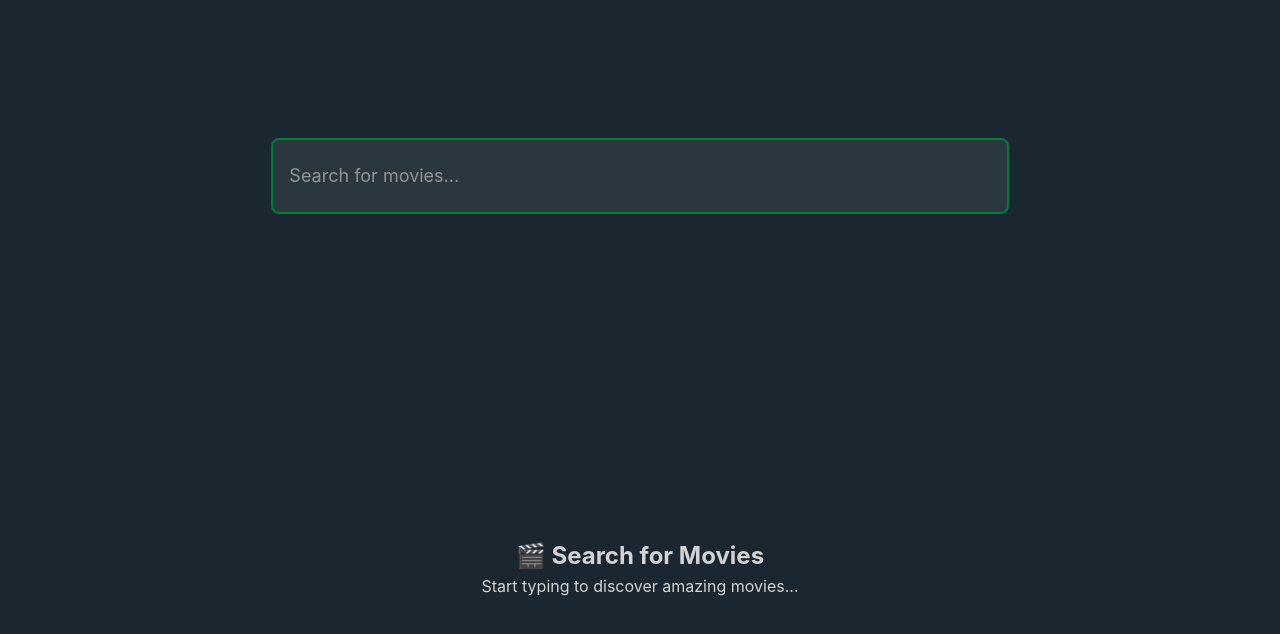
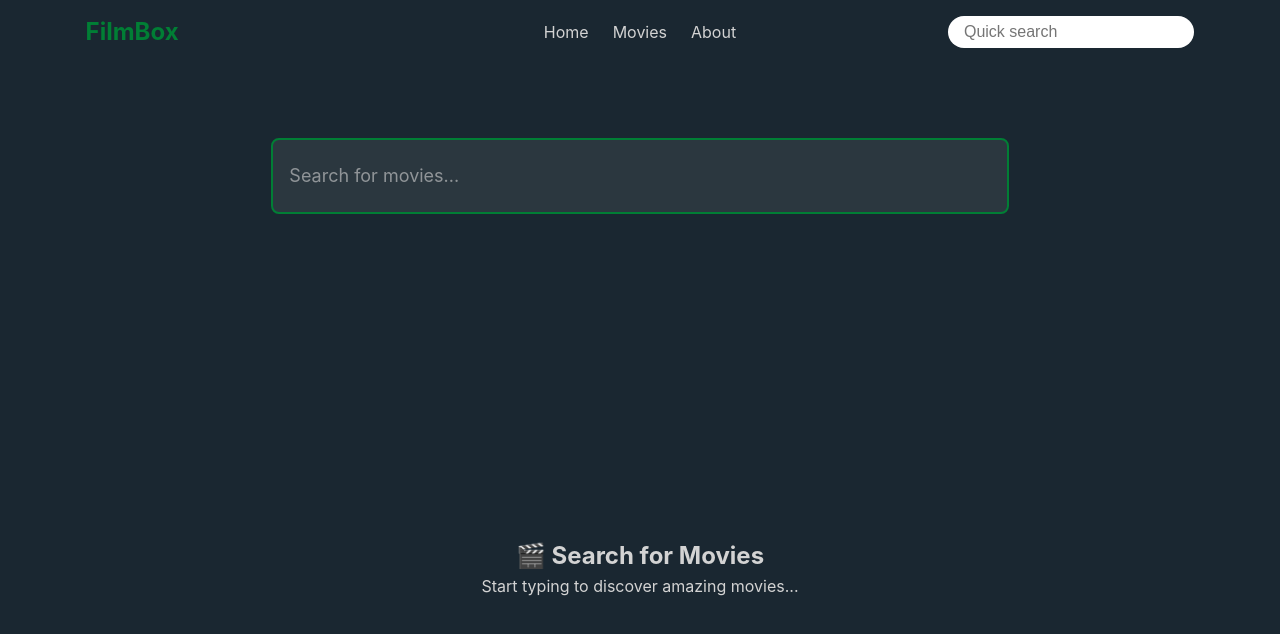
Before and after one commit to ihugo1/FilmBox, a React (Vite) app: page /search in a window 1280 px wide. Shown: the top 634 px of the page. Built offline with nearby package versions, Linux system fonts and the light colour scheme.

Commit message:
finish navbar

```diff
--- a/src/components/NavBar/NavBar.module.css
+++ b/src/components/NavBar/NavBar.module.css
@@ -1,8 +1,88 @@
-.navBar{
+.navBar {
   top: 0;
   z-index: 10;
   position: fixed;
   width: 100%;
   height: 8vh;
+  display: flex;
+  justify-content: space-evenly;
+  align-items: center;
+  padding: 0 var(--space-lg);
   background-color: var(--background-color);
 }
+
+.logo {
+  width: 20%;
+  display: flex;
+  align-items: center;
+  gap: var(--space-md);
+  color: var(--accent-color);
+  font-size: var(--font-size-2xl);
+  font-weight: 700;
+  text-decoration: none;
+  transition: all 0.3s ease;
+  cursor: pointer;
+}
+
+.logo:hover {
+  color: var(--text-color-light);
+  transform: scale(1.05);
+}
+
+.navBarLinks {
+  width: 40%;
+  display: flex;
+  justify-content: center;
+  align-items: center;
+  gap: var(--space-lg);
+}
+
+.searchBarContainer {
+  width: 20%;
+}
+
+.searchBarContainer input {
+  width: 100%;
+  height: 2rem;
+  padding: 0 1rem;
+  border-radius: 20px;
+  display: flex;
+  justify-content: center;
+  align-items: center;
+  border: 1px solid var(--border-color);
+  font-size: var(--font-size-md);
+  transition: border-color 0.3s ease;
+}
+
+.searchBarContainer input:focus{
+  border-color: var(--accent-color);
+  outline: none;
+}
+
+/* Responsive Design */
+@media (max-width: 1024px) {
+  /* Tablet styles */
+}
+
+@media (max-width: 768px) {
+  /* Mobile styles */
+  .navBar {
+    justify-content: space-between;
+  }
+  .logo,
+  .searchBarContainer {
+    width: 40%;
+  }
+  .navBarLinks {
+    bottom: 0;
+    left: 0;
+    height: 10vh;
+    width: 100%;
+    background-color: var(--background-color);
+    position: fixed;
+  }
+}
+
+@media (max-width: 480px) {
+  /* Small mobile styles */
+}
--- a/src/components/NavBar/Navbar.tsx
+++ b/src/components/NavBar/Navbar.tsx
@@ -1,9 +1,35 @@
-import styles from "./NavBar.module.css"
+import styles from "./NavBar.module.css";
+import { useState } from "react";
+import { useNavigate } from "react-router-dom";
 
 export const Navbar = () => {
+  const [searchQuery, setSearchQuery] = useState("");
+  const navigate = useNavigate();
+
+  const handleSearch = (e: React.KeyboardEvent<HTMLInputElement>) => {
+    if(e.key === "Enter" && searchQuery.trim()){
+      navigate(`/search?q=${searchQuery.trim()}`);
+      setSearchQuery("");
+    };
+  }
+
   return (
     <div className={styles.navBar}>
-
+      <h1 className={styles.logo}>FilmBox</h1>
+      <ul className={styles.navBarLinks}>
+        <li>Home</li>
+        <li>Movies</li>
+        <li>About</li>
+      </ul>
+      <div className={styles.searchBarContainer}>
+        <input
+          type="text"
+          placeholder="Quick search"
+          value={searchQuery}
+          onChange={(e) => setSearchQuery(e.target.value)}
+          onKeyDown={handleSearch}
+        />
+      </div>
     </div>
-  )
-}
+  );
+};
--- a/src/pages/SearchPage/SearchPage.tsx
+++ b/src/pages/SearchPage/SearchPage.tsx
@@ -1,12 +1,23 @@
 import styles from "./SearchPage.module.css";
 import { useSearchMovies } from "../../hooks/useSearchMovies";
-import { useState } from "react";
+import { useState, useEffect } from "react";
+import { useSearchParams } from "react-router-dom";
 import { SearchBar } from "./SearchBar";
 import { MovieGrid } from "../../components/MovieGrid/MovieGrid";
 
 export const SearchPage = () => {
-  const [searchQuery, setSearchQuery] = useState<string>("");
+  const [searchParams, setSearchParams] = useSearchParams();
+  const initialQuery = searchParams.get("q") || "";
+  const [searchQuery, setSearchQuery] = useState<string>(initialQuery);
   const { movies, loading, hasMore, loadMore } = useSearchMovies(searchQuery);
+
+  useEffect(() => {
+    if (searchQuery) {
+      setSearchParams({ q: searchQuery });
+    } else {
+      setSearchParams({});
+    }
+  }, [searchQuery, setSearchParams]);
 
   return (
     <div className={styles.searchPage}>
```
